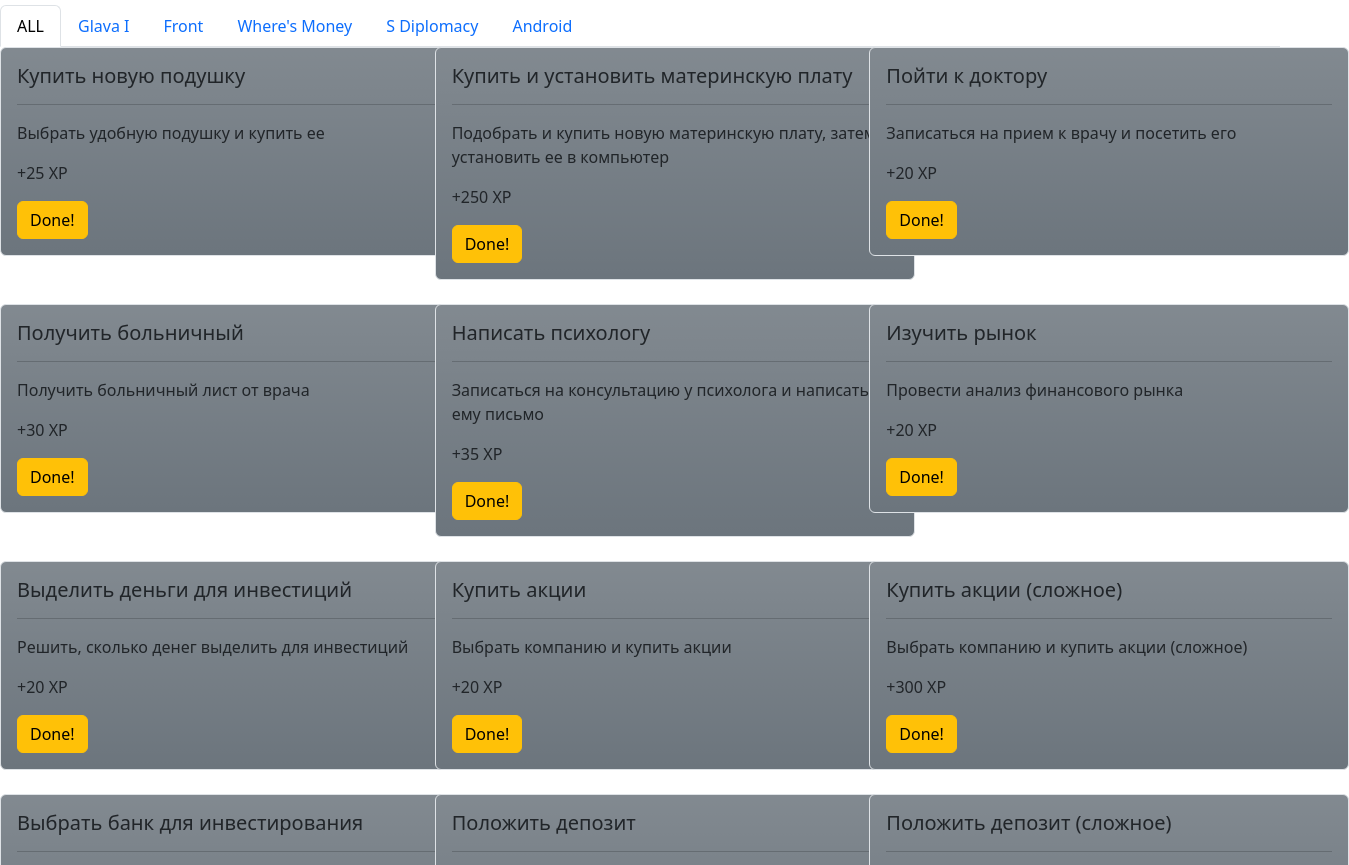
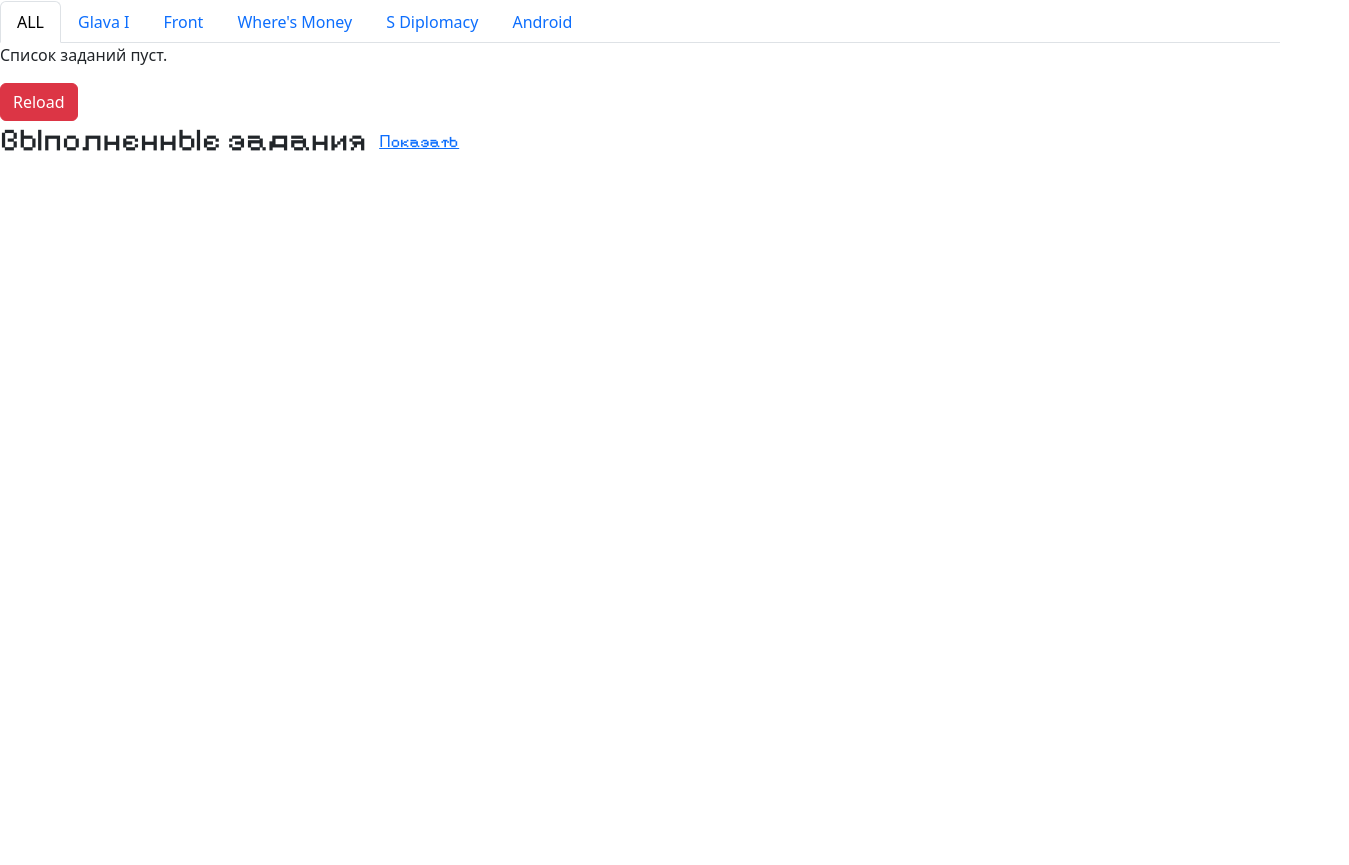
Before and after one commit to logvashgod/progressdoapp, a React (Create React App) app: page / in a window 1280 px wide. Shown: the part 395-1260 px from the top of the page, 1349 px wide, since content can reach past the window. After the commit the page ends 800 px from the top, so only its background shows below. Built offline with nearby package versions, Linux system fonts and the light colour scheme.

Commit message:
added features

```diff
--- a/src/App.js
+++ b/src/App.js
@@ -23,132 +23,10 @@ function App() {
   const initialCompletedQuests = loadFromLocalStorage("completedQuests");
   const initialUserStats = loadFromLocalStorage("userStats");
 
-  const [quests, setQuests] = useState(
-    initialQuests || [
-      {
-        id: Math.floor(Math.random() * 1000),
-        title: "Купить новую подушку",
-        body: "Выбрать удобную подушку и купить ее",
-        expValue: 25,
-        category: "Glava I",
-        completedDate: null,
-      },
-      {
-        id: Math.floor(Math.random() * 1000),
-        title: "Купить и установить материнскую плату",
-        body: "Подобрать и купить новую материнскую плату, затем установить ее в компьютер",
-        expValue: 250,
-        category: "Glava I",
-        completedDate: null,
-      },
-      {
-        id: Math.floor(Math.random() * 1000),
-        title: "Пойти к доктору",
-        body: "Записаться на прием к врачу и посетить его",
-        expValue: 20,
-        category: "Glava I",
-        completedDate: null,
-      },
-      {
-        id: Math.floor(Math.random() * 1000),
-        title: "Получить больничный",
-        body: "Получить больничный лист от врача",
-        expValue: 30,
-        category: "Glava I",
-        completedDate: null,
-      },
-      {
-        id: Math.floor(Math.random() * 1000),
-        title: "Написать психологу",
-        body: "Записаться на консультацию у психолога и написать ему письмо",
-        expValue: 35,
-        category: "Glava I",
-        completedDate: null,
-      },
-      {
-        id: Math.floor(Math.random() * 1000),
-        title: "Изучить рынок",
-        body: "Провести анализ финансового рынка",
-        expValue: 20,
-        category: "Where's Money",
-        completedDate: null,
-      },
-      {
-        id: Math.floor(Math.random() * 1000),
-        title: "Выделить деньги для инвестиций",
-        body: "Решить, сколько денег выделить для инвестиций",
-        expValue: 20,
-        category: "Where's Money",
-        completedDate: null,
-      },
-      {
-        id: Math.floor(Math.random() * 1000),
-        title: "Купить акции",
-        body: "Выбрать компанию и купить акции",
-        expValue: 20,
-        category: "Where's Money",
-        completedDate: null,
-      },
-      {
-        id: Math.floor(Math.random() * 1000),
-        title: "Купить акции (сложное)",
-        body: "Выбрать компанию и купить акции (сложное)",
-        expValue: 300,
-        category: "Where's Money",
-        completedDate: null,
-      },
-      {
-        id: Math.floor(Math.random() * 1000),
-        title: "Выбрать банк для инвестирования",
-        body: "Найти подходящий банк для инвестиций",
-        expValue: 20,
-        category: "Where's Money",
-        completedDate: null,
-      },
-      {
-        id: Math.floor(Math.random() * 1000),
-        title: "Положить депозит",
-        body: "Открыть депозит в выбранном банке",
-        expValue: 20,
-        category: "Where's Money",
-        completedDate: null,
-      },
-      {
-        id: Math.floor(Math.random() * 1000),
-        title: "Положить депозит (сложное)",
-        body: "Открыть депозит в выбранном банке (сложное)",
-        expValue: 300,
-        category: "Where's Money",
-        completedDate: null,
-      },
-      {
-        id: Math.floor(Math.random() * 1000),
-        title: "Выделить деньги для инвестиций (повтор)",
-        body: "Решить, сколько денег выделить для инвестиций (повтор)",
-        expValue: 20,
-        category: "Where's Money",
-        completedDate: null,
-      },
-      {
-        id: Math.floor(Math.random() * 1000),
-        title: "Выделить деньги для инвестиций (повтор, сложное)",
-        body: "Решить, сколько денег выделить для инвестиций (повтор, сложное)",
-        expValue: 300,
-        category: "Where's Money",
-        completedDate: null,
-      },
-    ]
-  );
+  const [quests, setQuests] = useState(initialQuests || []);
 
   const addQuest = () => {
-    const newQuest = {
-      id: Math.floor(Math.random() * 1000),
-      title: "Новый квест", // Задайте заголовок нового квеста
-      body: "Описание нового квеста", // Задайте описание нового квеста
-      expValue: 20, // Укажите количество опыта, которое дает новый квест
-      category: "Глава I", // Задайте категорию нового квеста
-      completedDate: null,
-    };
+    const newQuest = {};
 
     if (!quests.some((quest) => quest.id === newQuest.id)) {
       setQuests((prevQuests) => [...prevQuests, newQuest]);
@@ -217,8 +95,8 @@ function App() {
     let experienceToZero = experience;
     if (experience >= experienceNeed) {
       nextLevel++;
+      experienceToZero = experience - experienceNeed; // Сохраняем остаток опыта
       nextExperienceNeed = experienceNeed + 75;
-      experienceToZero = 0; // Обнуляем опыт после достижения нового уровня
     }
     return {
       level: nextLevel,
--- a/src/components/Reloader.jsx
+++ b/src/components/Reloader.jsx
@@ -1,7 +1,11 @@
 import React from "react";
 
 function Reloader({ addQuest }) {
-  return <button onClick={addQuest}>Reload</button>;
+  return (
+    <button className="btn btn-danger" onClick={addQuest}>
+      Reload
+    </button>
+  );
 }
 
 export default Reloader;
--- a/src/components/UI/UserPanel.jsx
+++ b/src/components/UI/UserPanel.jsx
@@ -12,9 +12,9 @@ function UserPanel({ userStats }) {
           <div className="bg-light bg-gradient p-4 text-center border rounded">
             <b>Your stats</b>
             <h1>Lv. {userStats.level}</h1>
-            <h2>
+            <h3>
               XP: {userStats.experience} of {userStats.experienceNeed}
-            </h2>
+            </h3>
             <div className="container">
               <div className="progress">
                 <div
```
